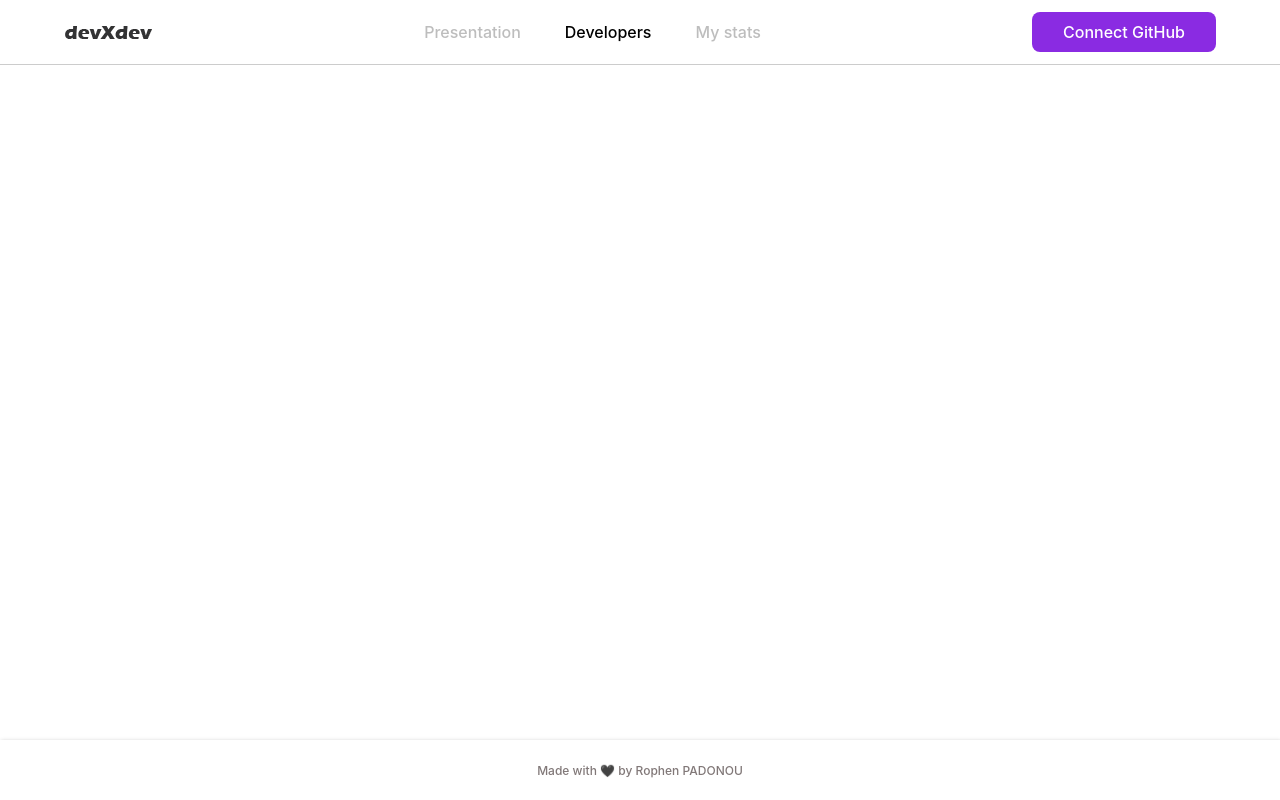
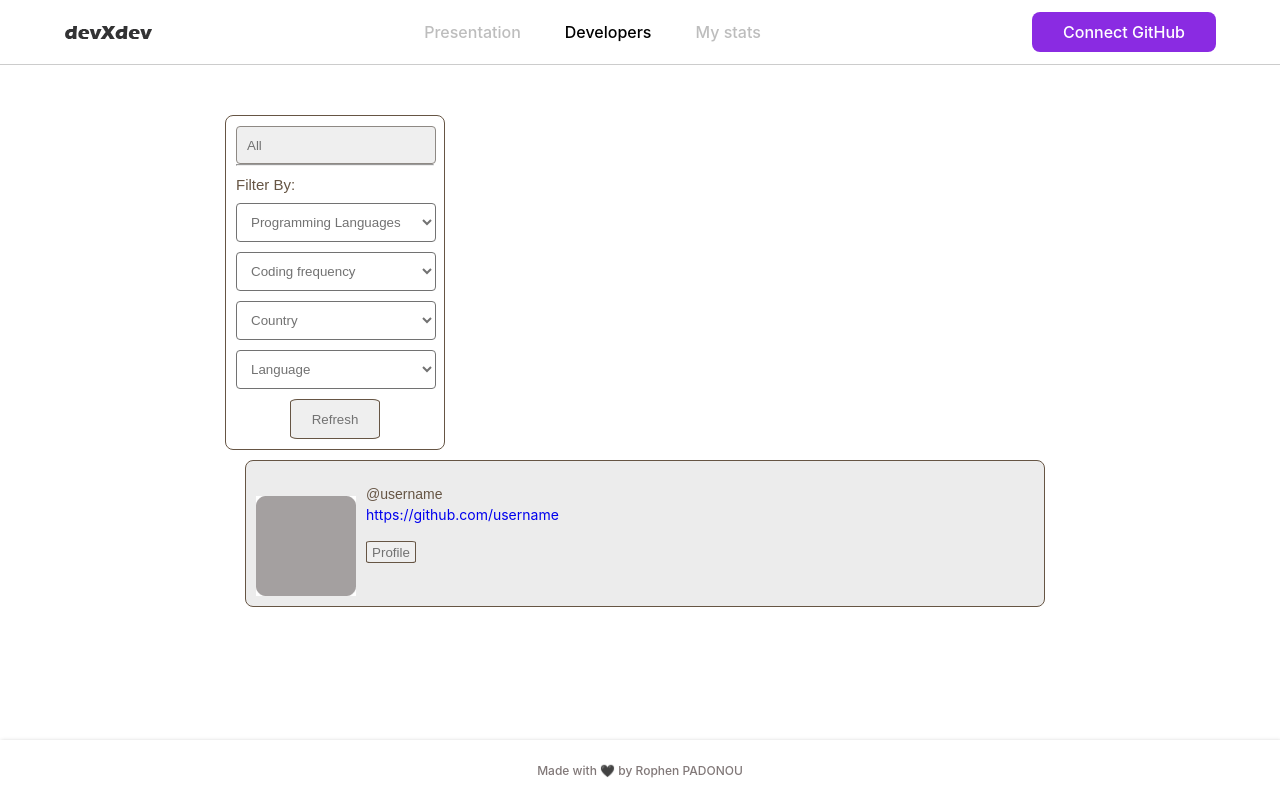
Before and after one commit to Rophpad/devXdev, a Flask app: page /developers in a window 1280 px wide. Run offline with Flask 3, Linux system fonts and the light colour scheme.

Commit message:
front-end of page developers

```diff
--- /dev/null
+++ b/static/styles/cards.css
@@ -0,0 +1,120 @@
+.body {
+    font-family: Arial, Helvetica, sans-serif;
+    font-size: 16px;
+    padding: 50px 225px 50px 225px;
+    color: #665544;
+}
+
+section {
+    border: 1px solid #665544;
+    border-radius: 8px;
+    /*background-color: #efefef;*/
+}
+
+section.leftcard {
+    float: left;
+    width: 220px;
+    padding: 10px;
+}
+
+section.rightcard {
+    float: right;
+    min-width: 100px;
+    max-width: 1000px;
+    margin: 10px;
+    width: 800px;
+    background: rgb(217, 217, 217, 50%);
+    align-items: center;
+}
+
+section input {
+    display: block;
+    width: 90px;
+    height: 40px;
+    background-color: #efefef;
+    border: 1px solid #665544;
+    border-radius: 8%;
+    color: #727272;
+}
+
+.Refresh {
+    margin-left: auto;
+    margin-right: auto;
+}
+
+section input:hover, select:hover {
+    background-color: #D9D9D9;
+}
+
+.userInfos {
+    display: inline;
+    font-size: 14px;
+    margin: 0px 600px 0px 0px;
+}
+
+.userInfos p {
+    margin-top: 25px;
+    background-color: transparent;
+}
+
+.userInfos a {
+    display: block;
+    margin-top: 4px;
+    margin-bottom: 0px;
+    background-color: transparent;
+    font-size: 14px;
+}
+
+section img {
+    display: block;
+    float: left;
+    margin: 10px 10px 10px 10px;
+}
+
+#right {
+    width: 50px;
+    height: 22px;
+}
+
+select {
+    border-radius: 4px;
+    color: #727272;
+    margin-bottom: 10px;
+    padding: 10px;
+    width: 200px;
+    border: 1px solid #727272;
+    background-color: #FFF;
+}
+
+form p {
+    margin-top: 10px;
+    margin-bottom: 10px;
+    font-size: 15px;
+}
+/*
+form a {
+    color: #727272;
+    margin-bottom: 10px;
+    text-decoration: none;
+    border-bottom: 1px solid #665544;
+    padding-bottom: 10px;
+}
+*/
+option.firstelem {
+    font-style: italic;
+}
+
+#All {
+    display: inline;
+    border: 1px solid #8e8984;
+    border-radius: 4px;
+    width: 200px;
+    height: 38px;
+    color: #727272;
+    text-align: left;
+    padding-left: 10px;
+}
+
+hr {
+    color: #FFF;
+}
--- a/static/styles/developers.css
+++ b/static/styles/developers.css
@@ -1,4 +1,5 @@
 @import url('https://fonts.googleapis.com/css2?family=Poppins:ital,wght@0,100;0,400;0,500;0,600;0,700;1,300;1,400;1,500;1,600&display=swap');
+@import url(cards.css);
 
 * {
 	box-sizing: border-box;
@@ -110,37 +111,3 @@ footer {
 	bottom: 0;
 	box-shadow: 1px 1px 4px rgba(0, 0, 0, 25%);
 }
-
-.dev_list
-{
-	height: max-content;
-	display: flex;
-	align-items: center;
-	margin: 32px 0 128px 0;
-	justify-content: center;
-	font-family: 'Poppins', sans-serif;
-}
-
-.dev_card:hover
-{
-	box-shadow: 2px 2px 2px rgba(0, 0, 0, 25%);
-}
-
-.dev_card
-{
-	width: 702px;
-	padding: 32px 32px;
-	border-radius: 16px;
-	transition: box-shadow ease-in-out 300ms;
-	background: rgb(217, 217, 217, 50%);
-}
-
-.dev_card:hover
-{
-	box-shadow: 2px 2px 2px rgba(0, 0, 0, 25%);
-}
-
-.dev_card *
-{
-	background-color: transparent;
-}
--- a/templates/developers.html
+++ b/templates/developers.html
@@ -18,6 +18,54 @@
 		<a class="connexion" href="#"><button>Connect GitHub</button></a>
         </header>
 
+        <div class="body">
+            <section class="leftcard">
+                <div class="filterby">
+                    <form action="">
+                        <input id="All" type="submit" value="All">
+                        <hr>
+                        <form action="">
+                            <p>Filter By:</p>
+                            <select name="prog_lang" id="">
+                                <option class="firstelem" value="">Programming Languages</option>
+                                <option value="C">C</option>
+                                <option value="Dart">Dart</option>
+                                <option value="Ruby">Ruby</option>
+                            </select>
+                            <select name="coding frequency" id="">
+                                <option class="firstelem" value="">Coding frequency</option>
+                                <option value="Low">Low</option>
+                                <option value="Low">Medium</option>
+                                <option value="Low">High</option>
+                            </select>
+                            <select name="Country" id="">
+                                <option class="firstelem" value="">Country</option>
+                                <option value="Ben">Benin</option>
+                                <option value="Nigeria">Nigeria</option>
+                                <option value="Rwanda">Rwanda</option>
+                            </select>
+                            <select name="Languages" id="">
+                                <option class="firstelem" value="">Language</option>
+                                <option value="French">French</option>
+                                <option value="English">English</option>
+                                <option value="Deutch">Deutch</option>
+                            </select>
+                            <input class="Refresh" type="submit" value="Refresh">
+                        </form>
+                    </form>
+                </div>
+            </section>
+
+            <section class="rightcard">
+                <div class="userInfos">
+                    <img src="../static/images/fakeProfile.png" alt="profile picture" width="100" height="100">
+                    <p>@username</p>
+                    <a href="#">https://github.com/username</a>
+                </div>
+                <input id="right" type="submit" value="Profile">
+            </section>
+        </div>
+
         <footer>
             <p class="footer">Made with 🖤 by <a class="githublink" href="https://github.com/Rophpad">Rophen PADONOU</a></p>
         </footer>
```
